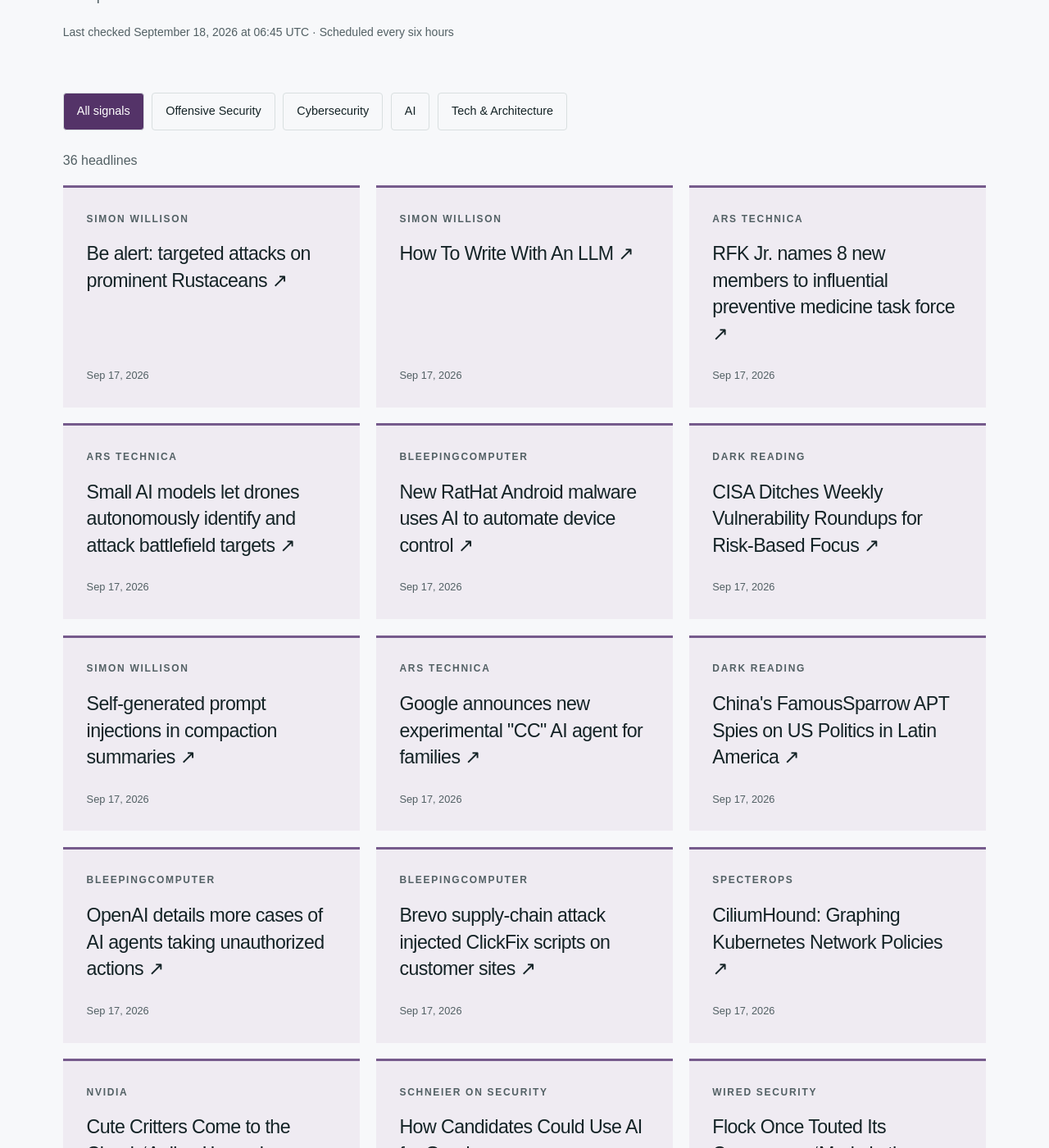
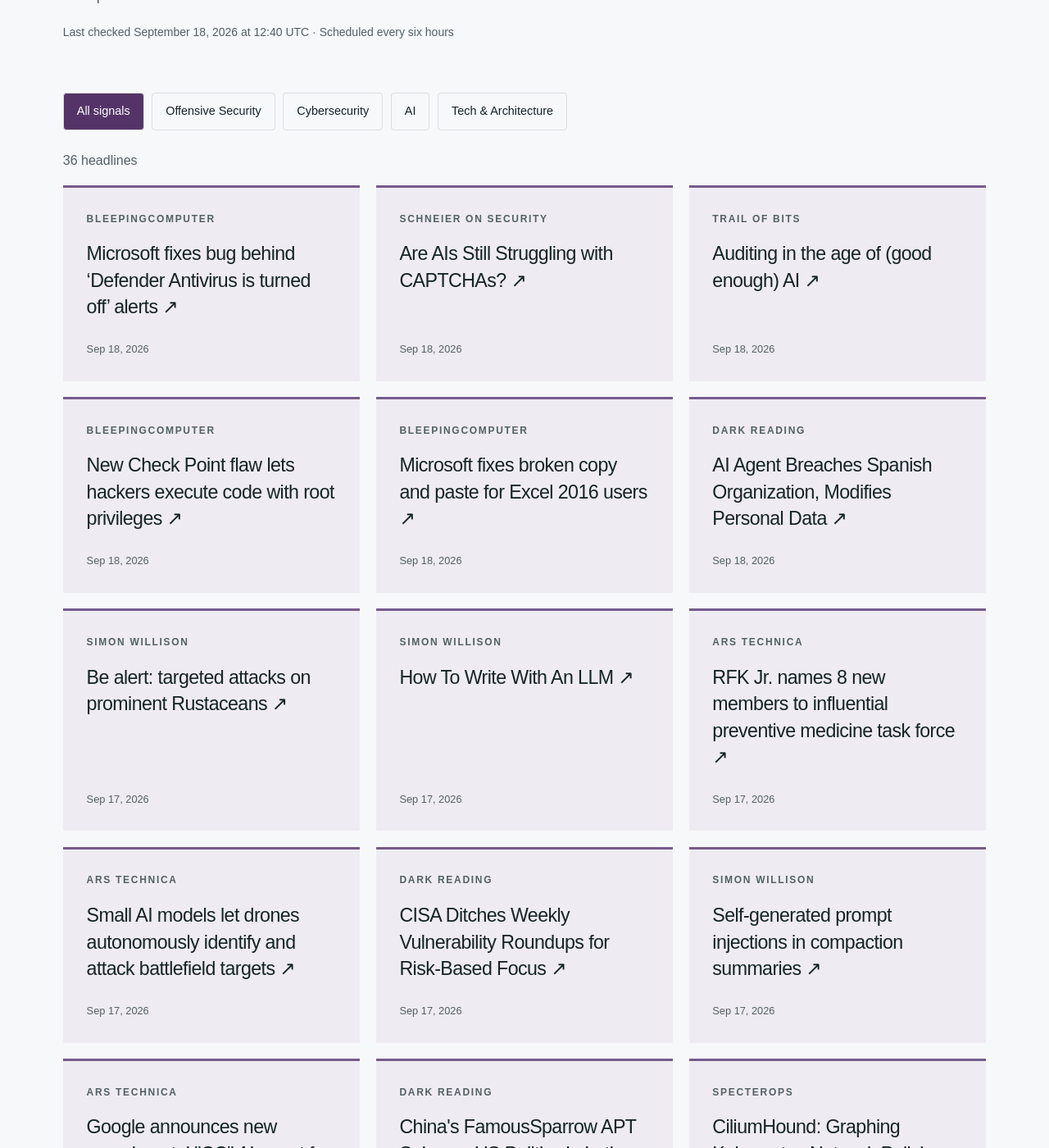
Before and after one commit to hntk/hntk.github.io, a Jekyll site: the page built from news/index.html, in a window 1280 px wide and 1400 px high, scrolled down 375 px. Shown: the whole window at 82% size. Built offline with Jekyll 4.4.1, drawn with Linux system fonts in a browser that asks for light colours; part of the change alters nothing that is shown; some of the changed text lies outside the part shown.

Commit message:
Refresh News and Signals

```diff
--- a/_data/news.json
+++ b/_data/news.json
@@ -1,6 +1,54 @@
 {
-  "updated": "2026-09-18T06:45:33.209237+00:00",
+  "updated": "2026-09-18T12:40:24.423561+00:00",
   "items": [
+    {
+      "title": "Microsoft fixes bug behind ‘Defender Antivirus is turned off’ alerts",
+      "url": "https://www.bleepingcomputer.com/news/security/microsoft-fixes-bug-behind-defender-antivirus-is-turned-off-alerts/",
+      "published": "2026-09-18T12:16:32+00:00",
+      "source": "BleepingComputer",
+      "source_id": "bleepingcomputer",
+      "category": "cybersecurity"
+    },
+    {
+      "title": "Are AIs Still Struggling with CAPTCHAs?",
+      "url": "https://www.schneier.com/blog/archives/2026/09/are-ais-still-struggling-with-captchas.html",
+      "published": "2026-09-18T11:05:52+00:00",
+      "source": "Schneier on Security",
+      "source_id": "schneier",
+      "category": "cybersecurity"
+    },
+    {
+      "title": "Auditing in the age of (good enough) AI",
+      "url": "https://blog.trailofbits.com/2026/09/18/auditing-in-the-age-of-good-enough-ai/",
+      "published": "2026-09-18T11:00:00+00:00",
+      "source": "Trail of Bits",
+      "source_id": "trail-of-bits",
+      "category": "offensive-security"
+    },
+    {
+      "title": "New Check Point flaw lets hackers execute code with root privileges",
+      "url": "https://www.bleepingcomputer.com/news/security/check-point-warns-critical-flaw-lets-hackers-execute-code-as-root/",
+      "published": "2026-09-18T09:34:33+00:00",
+      "source": "BleepingComputer",
+      "source_id": "bleepingcomputer",
+      "category": "cybersecurity"
+    },
+    {
+      "title": "Microsoft fixes broken copy and paste for Excel 2016 users",
+      "url": "https://www.bleepingcomputer.com/news/microsoft/microsoft-fixes-broken-copy-and-paste-for-excel-2016-users/",
+      "published": "2026-09-18T07:35:31+00:00",
+      "source": "BleepingComputer",
+      "source_id": "bleepingcomputer",
+      "category": "cybersecurity"
+    },
+    {
+      "title": "AI Agent Breaches Spanish Organization, Modifies Personal Data",
+      "url": "https://www.darkreading.com/cyberattacks-data-breaches/ai-agent-breaches-spanish-organization-personal-data",
+      "published": "2026-09-18T07:00:00+00:00",
+      "source": "Dark Reading",
+      "source_id": "dark-reading",
+      "category": "cybersecurity"
+    },
     {
       "title": "Be alert: targeted attacks on prominent Rustaceans",
       "url": "https://simonwillison.net/2026/Sep/17/targeted-attacks-on-rustaceans/",
@@ -32,14 +80,6 @@
       "source": "Ars Technica",
       "source_id": "ars-technica",
       "category": "tech-architecture"
-    },
-    {
-      "title": "New RatHat Android malware uses AI to automate device control",
-      "url": "https://www.bleepingcomputer.com/news/security/new-rathat-android-malware-uses-ai-to-automate-device-control/",
-      "published": "2026-09-17T21:50:26+00:00",
-      "source": "BleepingComputer",
-      "source_id": "bleepingcomputer",
-      "category": "cybersecurity"
     },
     {
       "title": "CISA Ditches Weekly Vulnerability Roundups for Risk-Based Focus",
@@ -74,22 +114,6 @@
       "category": "cybersecurity"
     },
     {
-      "title": "OpenAI details more cases of AI agents taking unauthorized actions",
-      "url": "https://www.bleepingcomputer.com/news/security/openai-details-more-cases-of-ai-agents-taking-unauthorized-actions/",
-      "published": "2026-09-17T18:55:12+00:00",
-      "source": "BleepingComputer",
-      "source_id": "bleepingcomputer",
-      "category": "cybersecurity"
-    },
-    {
-      "title": "Brevo supply-chain attack injected ClickFix scripts on customer sites",
-      "url": "https://www.bleepingcomputer.com/news/security/brevo-supply-chain-attack-injected-clickfix-scripts-on-customer-sites/",
-      "published": "2026-09-17T17:11:34+00:00",
-      "source": "BleepingComputer",
-      "source_id": "bleepingcomputer",
-      "category": "cybersecurity"
-    },
-    {
       "title": "CiliumHound: Graphing Kubernetes Network Policies",
       "url": "https://specterops.io/blog/2026/09/17/ciliumhound-graphing-kubernetes-network-policies/",
       "published": "2026-09-17T16:00:00+00:00",
@@ -119,14 +143,6 @@
       "published": "2026-09-17T09:00:00+00:00",
       "source": "WIRED Security",
       "source_id": "wired",
-      "category": "cybersecurity"
-    },
-    {
-      "title": "AI Security Spending Jumps as Fear Outpaces Proof of Value",
-      "url": "https://www.darkreading.com/cybersecurity-operations/ai-security-spending-jumps-fear-outpaces-proof-value",
-      "published": "2026-09-16T21:26:55+00:00",
-      "source": "Dark Reading",
-      "source_id": "dark-reading",
       "category": "cybersecurity"
     },
     {
@@ -202,14 +218,6 @@
       "category": "tech-architecture"
     },
     {
-      "title": "25 Years of Mass Surveillance Is Enough",
-      "url": "https://www.schneier.com/blog/archives/2026/09/25-years-of-mass-surveillance-is-enough.html",
-      "published": "2026-09-15T11:01:41+00:00",
-      "source": "Schneier on Security",
-      "source_id": "schneier",
-      "category": "cybersecurity"
-    },
-    {
       "title": "1Password's AI patching benchmark is misleading",
       "url": "https://blog.trailofbits.com/2026/09/15/1passwords-ai-patching-benchmark-is-misleading/",
       "published": "2026-09-15T11:00:00+00:00",
@@ -266,14 +274,6 @@
       "category": "ai"
     },
     {
-      "title": "VMs won't contain cyber-capable agents",
-      "url": "https://blog.trailofbits.com/2026/08/26/vms-wont-contain-cyber-capable-agents/",
-      "published": "2026-08-26T11:00:00+00:00",
-      "source": "Trail of Bits",
-      "source_id": "trail-of-bits",
-      "category": "offensive-security"
-    },
-    {
       "title": "What's in a tag name? JavaScript, apparently",
       "url": "https://portswigger.net/research/whats-in-a-tag-name-javascript-apparently",
       "published": "2026-08-25T14:24:32+00:00",
@@ -295,79 +295,79 @@
       "id": "ars-technica",
       "name": "Ars Technica",
       "status": "ok",
-      "last_success": "2026-09-18T06:45:33.209237+00:00"
+      "last_success": "2026-09-18T12:40:24.423561+00:00"
     },
     {
       "id": "bleepingcomputer",
       "name": "BleepingComputer",
       "status": "ok",
-      "last_success": "2026-09-18T06:45:33.209237+00:00"
+      "last_success": "2026-09-18T12:40:24.423561+00:00"
     },
     {
       "id": "cloudflare",
       "name": "Cloudflare",
       "status": "ok",
-      "last_success": "2026-09-18T06:45:33.209237+00:00"
+      "last_success": "2026-09-18T12:40:24.423561+00:00"
     },
     {
       "id": "dark-reading",
       "name": "Dark Reading",
       "status": "ok",
-      "last_success": "2026-09-18T06:45:33.209237+00:00"
+      "last_success": "2026-09-18T12:40:24.423561+00:00"
     },
     {
       "id": "hugging-face",
       "name": "Hugging Face",
       "status": "ok",
-      "last_success": "2026-09-18T06:45:33.209237+00:00"
+      "last_success": "2026-09-18T12:40:24.423561+00:00"
     },
     {
       "id": "microsoft-research",
       "name": "Microsoft Research",
       "status": "ok",
-      "last_success": "2026-09-18T06:45:33.209237+00:00"
+      "last_success": "2026-09-18T12:40:24.423561+00:00"
     },
     {
       "id": "nvidia",
       "name": "NVIDIA",
       "status": "ok",
-      "last_success": "2026-09-18T06:45:33.209237+00:00"
+      "last_success": "2026-09-18T12:40:24.423561+00:00"
     },
     {
       "id": "portswigger",
       "name": "PortSwigger Research",
       "status": "ok",
-      "last_success": "2026-09-18T06:45:33.209237+00:00"
+      "last_success": "2026-09-18T12:40:24.423561+00:00"
     },
     {
       "id": "schneier",
       "name": "Schneier on Security",
       "status": "ok",
-      "last_success": "2026-09-18T06:45:33.209237+00:00"
+      "last_success": "2026-09-18T12:40:24.423561+00:00"
     },
     {
       "id": "simon-willison",
       "name": "Simon Willison",
       "status": "ok",
-      "last_success": "2026-09-18T06:45:33.209237+00:00"
+      "last_success": "2026-09-18T12:40:24.423561+00:00"
     },
     {
       "id": "specterops",
       "name": "SpecterOps",
       "status": "ok",
-      "last_success": "2026-09-18T06:45:33.209237+00:00"
+      "last_success": "2026-09-18T12:40:24.423561+00:00"
     },
     {
       "id": "trail-of-bits",
       "name": "Trail of Bits",
       "status": "ok",
-      "last_success": "2026-09-18T06:45:33.209237+00:00"
+      "last_success": "2026-09-18T12:40:24.423561+00:00"
     },
     {
       "id": "wired",
       "name": "WIRED Security",
       "status": "ok",
-      "last_success": "2026-09-18T06:45:33.209237+00:00"
+      "last_success": "2026-09-18T12:40:24.423561+00:00"
     }
   ]
 }
```
